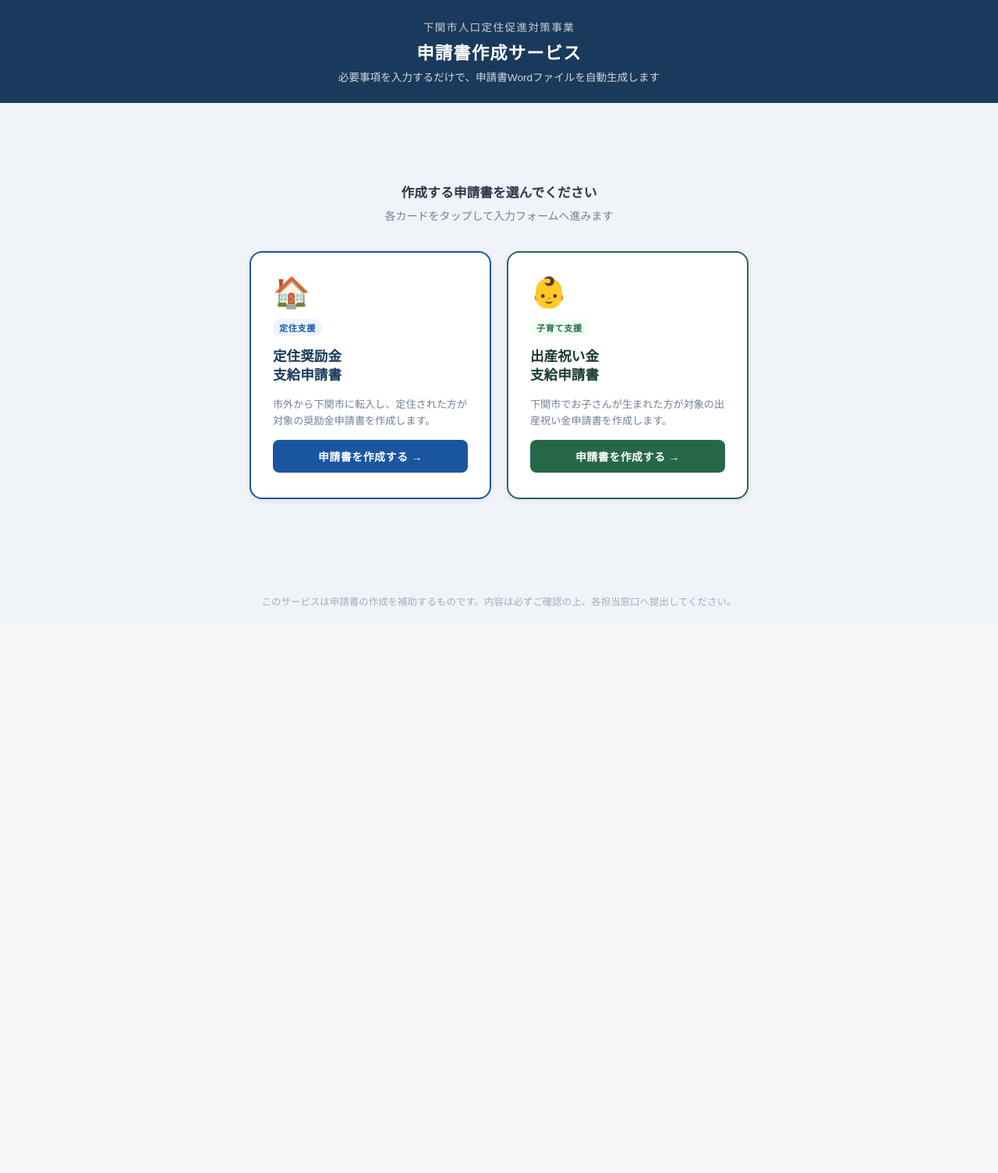
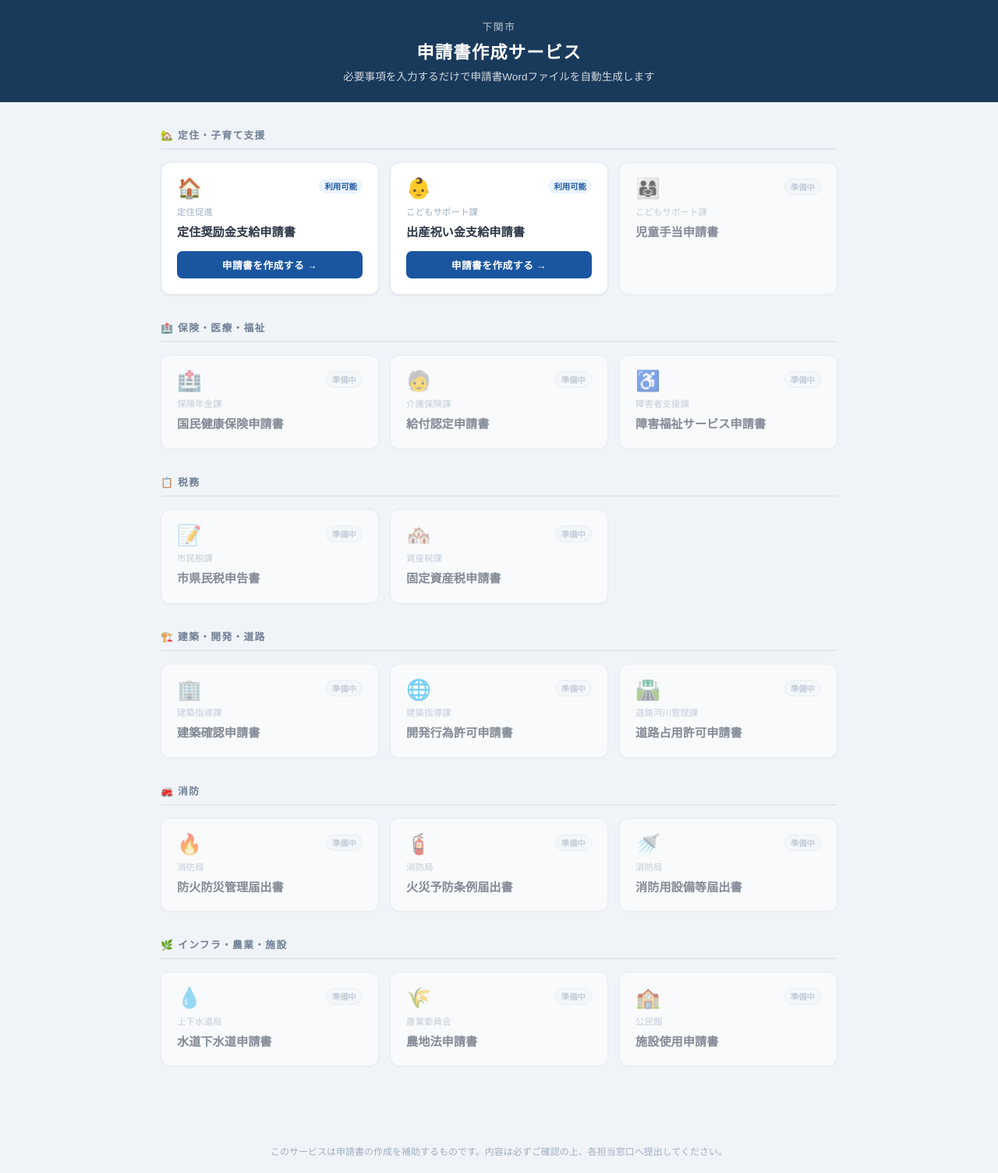
Before and after one commit to shimonosekicity/shimonoseki-shinsei, a Flask app: page / in a window 1280 px wide. Shown: the whole page at 78% size. Before the commit the page ends 777 px from the top, so only its background shows below. Run offline with Flask 3, Linux system fonts and the light colour scheme.

Commit message:
選択画面を全15種類対応に拡張・出産祝い金フォーム追加

```diff
--- a/templates/top.html
+++ b/templates/top.html
@@ -6,170 +6,253 @@
   <title>下関市 申請書作成サービス</title>
   <style>
     * { box-sizing: border-box; margin: 0; padding: 0; }
-    body {
-      font-family: "Hiragino Sans", "Meiryo", sans-serif;
-      background: #f0f4f8;
-      color: #2d3748;
-      min-height: 100vh;
-      display: flex;
-      flex-direction: column;
+    body { font-family: "Hiragino Sans", "Meiryo", sans-serif; background: #f0f4f8; color: #2d3748; min-height: 100vh; }
+
+    header { background: #1a3a5c; color: white; padding: 24px; text-align: center; }
+    header .logo { font-size: 0.8rem; opacity: 0.7; letter-spacing: 0.12em; margin-bottom: 6px; }
+    header h1 { font-size: 1.4rem; font-weight: 700; letter-spacing: 0.05em; }
+    header p { margin-top: 6px; font-size: 0.85rem; opacity: 0.8; }
+
+    .container { max-width: 900px; margin: 0 auto; padding: 32px 16px 48px; }
+
+    .section { margin-bottom: 32px; }
+    .section-title {
+      font-size: 0.8rem; font-weight: 700; letter-spacing: 0.1em;
+      color: #718096; text-transform: uppercase;
+      border-bottom: 2px solid #e2e8f0; padding-bottom: 8px; margin-bottom: 16px;
     }
-    header {
-      background: #1a3a5c;
-      color: white;
-      padding: 24px;
-      text-align: center;
+
+    .grid { display: grid; grid-template-columns: repeat(auto-fill, minmax(260px, 1fr)); gap: 14px; }
+
+    .card {
+      background: white; border-radius: 12px; padding: 20px;
+      border: 1.5px solid #e2e8f0;
+      box-shadow: 0 1px 3px rgba(0,0,0,0.06);
+      display: flex; flex-direction: column; gap: 8px;
+      text-decoration: none; color: inherit;
+      transition: transform 0.15s, box-shadow 0.15s, border-color 0.15s;
+      position: relative;
     }
-    header .logo {
-      font-size: 0.85rem;
-      opacity: 0.75;
-      letter-spacing: 0.1em;
-      margin-bottom: 6px;
+    .card.available:hover {
+      transform: translateY(-2px);
+      box-shadow: 0 4px 14px rgba(0,0,0,0.1);
+      border-color: #1a56a0;
     }
-    header h1 {
-      font-size: 1.4rem;
-      font-weight: 700;
-      letter-spacing: 0.05em;
+    .card.disabled { opacity: 0.55; cursor: default; }
+    .card.disabled:hover { transform: none; box-shadow: 0 1px 3px rgba(0,0,0,0.06); }
+
+    .card-top { display: flex; align-items: flex-start; justify-content: space-between; gap: 8px; }
+    .card-icon { font-size: 1.6rem; line-height: 1; flex-shrink: 0; }
+    .badge {
+      font-size: 0.65rem; font-weight: 700; padding: 2px 7px;
+      border-radius: 20px; white-space: nowrap; flex-shrink: 0;
     }
-    header p {
-      margin-top: 6px;
-      font-size: 0.85rem;
-      opacity: 0.8;
+    .badge-available { background: #ebf4ff; color: #1a56a0; }
+    .badge-soon { background: #f7fafc; color: #a0aec0; border: 1px solid #e2e8f0; }
+
+    .card-dept { font-size: 0.72rem; color: #a0aec0; }
+    .card-title { font-size: 0.95rem; font-weight: 700; color: #2d3748; line-height: 1.4; }
+    .card-btn {
+      margin-top: 6px; padding: 8px 0;
+      background: #1a56a0; color: white;
+      border-radius: 7px; font-size: 0.8rem; font-weight: 700;
+      text-align: center; letter-spacing: 0.03em;
     }
-    main {
-      flex: 1;
-      display: flex;
-      flex-direction: column;
-      align-items: center;
-      justify-content: center;
-      padding: 40px 16px;
-    }
-    .lead {
-      text-align: center;
-      margin-bottom: 36px;
-    }
-    .lead h2 {
-      font-size: 1.05rem;
-      font-weight: 700;
-      color: #2d3748;
-      margin-bottom: 8px;
-    }
-    .lead p {
-      font-size: 0.875rem;
-      color: #718096;
-    }
-    .cards {
-      display: flex;
-      gap: 20px;
-      flex-wrap: wrap;
-      justify-content: center;
-      width: 100%;
-      max-width: 680px;
-    }
-    .card {
-      flex: 1;
-      min-width: 260px;
-      max-width: 310px;
-      background: white;
-      border-radius: 16px;
-      padding: 32px 28px;
-      text-decoration: none;
-      color: inherit;
-      box-shadow: 0 2px 8px rgba(0,0,0,0.08);
-      border: 2px solid transparent;
-      transition: transform 0.15s, box-shadow 0.15s, border-color 0.15s;
-      display: flex;
-      flex-direction: column;
-      gap: 14px;
-    }
-    .card:hover {
-      transform: translateY(-3px);
-      box-shadow: 0 6px 20px rgba(0,0,0,0.12);
-    }
-    .card.teijuu { border-color: #1a56a0; }
-    .card.teijuu:hover { border-color: #1a56a0; }
-    .card.shussan { border-color: #276749; }
-    .card.shussan:hover { border-color: #276749; }
-    .card-icon {
-      font-size: 2.4rem;
-      line-height: 1;
-    }
-    .card-badge {
-      display: inline-block;
-      font-size: 0.7rem;
-      font-weight: 700;
-      padding: 3px 8px;
-      border-radius: 20px;
-      letter-spacing: 0.05em;
-      width: fit-content;
-    }
-    .teijuu .card-badge { background: #ebf4ff; color: #1a56a0; }
-    .shussan .card-badge { background: #f0fff4; color: #276749; }
-    .card h3 {
-      font-size: 1.1rem;
-      font-weight: 700;
-      line-height: 1.4;
-    }
-    .teijuu h3 { color: #1a3a5c; }
-    .shussan h3 { color: #1a3a2c; }
-    .card p {
-      font-size: 0.82rem;
-      color: #718096;
-      line-height: 1.6;
-    }
-    .card-btn {
-      margin-top: auto;
-      padding: 11px 0;
-      border-radius: 8px;
-      font-size: 0.875rem;
-      font-weight: 700;
-      text-align: center;
-      letter-spacing: 0.03em;
-    }
-    .teijuu .card-btn { background: #1a56a0; color: white; }
-    .shussan .card-btn { background: #276749; color: white; }
-    footer {
-      text-align: center;
-      padding: 20px;
-      font-size: 0.78rem;
-      color: #a0aec0;
-    }
+
+    footer { text-align: center; padding: 20px; font-size: 0.75rem; color: #a0aec0; }
   </style>
 </head>
 <body>
 
 <header>
-  <div class="logo">下関市人口定住促進対策事業</div>
+  <div class="logo">下関市</div>
   <h1>申請書作成サービス</h1>
-  <p>必要事項を入力するだけで、申請書Wordファイルを自動生成します</p>
+  <p>必要事項を入力するだけで申請書Wordファイルを自動生成します</p>
 </header>
 
-<main>
-  <div class="lead">
-    <h2>作成する申請書を選んでください</h2>
-    <p>各カードをタップして入力フォームへ進みます</p>
+<div class="container">
+
+  <!-- 定住・子育て支援 -->
+  <div class="section">
+    <div class="section-title">🏡 定住・子育て支援</div>
+    <div class="grid">
+      <a href="/teijuu" class="card available">
+        <div class="card-top">
+          <div class="card-icon">🏠</div>
+          <span class="badge badge-available">利用可能</span>
+        </div>
+        <div class="card-dept">定住促進</div>
+        <div class="card-title">定住奨励金支給申請書</div>
+        <div class="card-btn">申請書を作成する →</div>
+      </a>
+      <a href="/shussan" class="card available">
+        <div class="card-top">
+          <div class="card-icon">👶</div>
+          <span class="badge badge-available">利用可能</span>
+        </div>
+        <div class="card-dept">こどもサポート課</div>
+        <div class="card-title">出産祝い金支給申請書</div>
+        <div class="card-btn">申請書を作成する →</div>
+      </a>
+      <div class="card disabled">
+        <div class="card-top">
+          <div class="card-icon">👨‍👩‍👧</div>
+          <span class="badge badge-soon">準備中</span>
+        </div>
+        <div class="card-dept">こどもサポート課</div>
+        <div class="card-title">児童手当申請書</div>
+      </div>
+    </div>
   </div>
 
-  <div class="cards">
+  <!-- 保険・医療・福祉 -->
+  <div class="section">
+    <div class="section-title">🏥 保険・医療・福祉</div>
+    <div class="grid">
+      <div class="card disabled">
+        <div class="card-top">
+          <div class="card-icon">🏥</div>
+          <span class="badge badge-soon">準備中</span>
+        </div>
+        <div class="card-dept">保険年金課</div>
+        <div class="card-title">国民健康保険申請書</div>
+      </div>
+      <div class="card disabled">
+        <div class="card-top">
+          <div class="card-icon">🧓</div>
+          <span class="badge badge-soon">準備中</span>
+        </div>
+        <div class="card-dept">介護保険課</div>
+        <div class="card-title">給付認定申請書</div>
+      </div>
+      <div class="card disabled">
+        <div class="card-top">
+          <div class="card-icon">♿</div>
+          <span class="badge badge-soon">準備中</span>
+        </div>
+        <div class="card-dept">障害者支援課</div>
+        <div class="card-title">障害福祉サービス申請書</div>
+      </div>
+    </div>
+  </div>
 
-    <a href="/teijuu" class="card teijuu">
-      <div class="card-icon">🏠</div>
-      <div class="card-badge">定住支援</div>
-      <h3>定住奨励金<br>支給申請書</h3>
-      <p>市外から下関市に転入し、定住された方が対象の奨励金申請書を作成します。</p>
-      <div class="card-btn">申請書を作成する →</div>
-    </a>
+  <!-- 税務 -->
+  <div class="section">
+    <div class="section-title">📋 税務</div>
+    <div class="grid">
+      <div class="card disabled">
+        <div class="card-top">
+          <div class="card-icon">📝</div>
+          <span class="badge badge-soon">準備中</span>
+        </div>
+        <div class="card-dept">市民税課</div>
+        <div class="card-title">市県民税申告書</div>
+      </div>
+      <div class="card disabled">
+        <div class="card-top">
+          <div class="card-icon">🏘️</div>
+          <span class="badge badge-soon">準備中</span>
+        </div>
+        <div class="card-dept">資産税課</div>
+        <div class="card-title">固定資産税申請書</div>
+      </div>
+    </div>
+  </div>
 
-    <a href="/shussan" class="card shussan">
-      <div class="card-icon">👶</div>
-      <div class="card-badge">子育て支援</div>
-      <h3>出産祝い金<br>支給申請書</h3>
-      <p>下関市でお子さんが生まれた方が対象の出産祝い金申請書を作成します。</p>
-      <div class="card-btn">申請書を作成する →</div>
-    </a>
+  <!-- 建築・開発・道路 -->
+  <div class="section">
+    <div class="section-title">🏗️ 建築・開発・道路</div>
+    <div class="grid">
+      <div class="card disabled">
+        <div class="card-top">
+          <div class="card-icon">🏢</div>
+          <span class="badge badge-soon">準備中</span>
+        </div>
+        <div class="card-dept">建築指導課</div>
+        <div class="card-title">建築確認申請書</div>
+      </div>
+      <div class="card disabled">
+        <div class="card-top">
+          <div class="card-icon">🌐</div>
+          <span class="badge badge-soon">準備中</span>
+        </div>
+        <div class="card-dept">建築指導課</div>
+        <div class="card-title">開発行為許可申請書</div>
+      </div>
+      <div class="card disabled">
+        <div class="card-top">
+          <div class="card-icon">🛣️</div>
+          <span class="badge badge-soon">準備中</span>
+        </div>
+        <div class="card-dept">道路河川管理課</div>
+        <div class="card-title">道路占用許可申請書</div>
+      </div>
+    </div>
+  </div>
 
+  <!-- 消防 -->
+  <div class="section">
+    <div class="section-title">🚒 消防</div>
+    <div class="grid">
+      <div class="card disabled">
+        <div class="card-top">
+          <div class="card-icon">🔥</div>
+          <span class="badge badge-soon">準備中</span>
+        </div>
+        <div class="card-dept">消防局</div>
+        <div class="card-title">防火防災管理届出書</div>
+      </div>
+      <div class="card disabled">
+        <div class="card-top">
+          <div class="card-icon">🧯</div>
+          <span class="badge badge-soon">準備中</span>
+        </div>
+        <div class="card-dept">消防局</div>
+        <div class="card-title">火災予防条例届出書</div>
+      </div>
+      <div class="card disabled">
+        <div class="card-top">
+          <div class="card-icon">🚿</div>
+          <span class="badge badge-soon">準備中</span>
+        </div>
+        <div class="card-dept">消防局</div>
+        <div class="card-title">消防用設備等届出書</div>
+      </div>
+    </div>
   </div>
-</main>
+
+  <!-- インフラ・農業・施設 -->
+  <div class="section">
+    <div class="section-title">🌿 インフラ・農業・施設</div>
+    <div class="grid">
+      <div class="card disabled">
+        <div class="card-top">
+          <div class="card-icon">💧</div>
+          <span class="badge badge-soon">準備中</span>
+        </div>
+        <div class="card-dept">上下水道局</div>
+        <div class="card-title">水道下水道申請書</div>
+      </div>
+      <div class="card disabled">
+        <div class="card-top">
+          <div class="card-icon">🌾</div>
+          <span class="badge badge-soon">準備中</span>
+        </div>
+        <div class="card-dept">農業委員会</div>
+        <div class="card-title">農地法申請書</div>
+      </div>
+      <div class="card disabled">
+        <div class="card-top">
+          <div class="card-icon">🏫</div>
+          <span class="badge badge-soon">準備中</span>
+        </div>
+        <div class="card-dept">公民館</div>
+        <div class="card-title">施設使用申請書</div>
+      </div>
+    </div>
+  </div>
+
+</div>
 
 <footer>
   このサービスは申請書の作成を補助するものです。内容は必ずご確認の上、各担当窓口へ提出してください。
```
